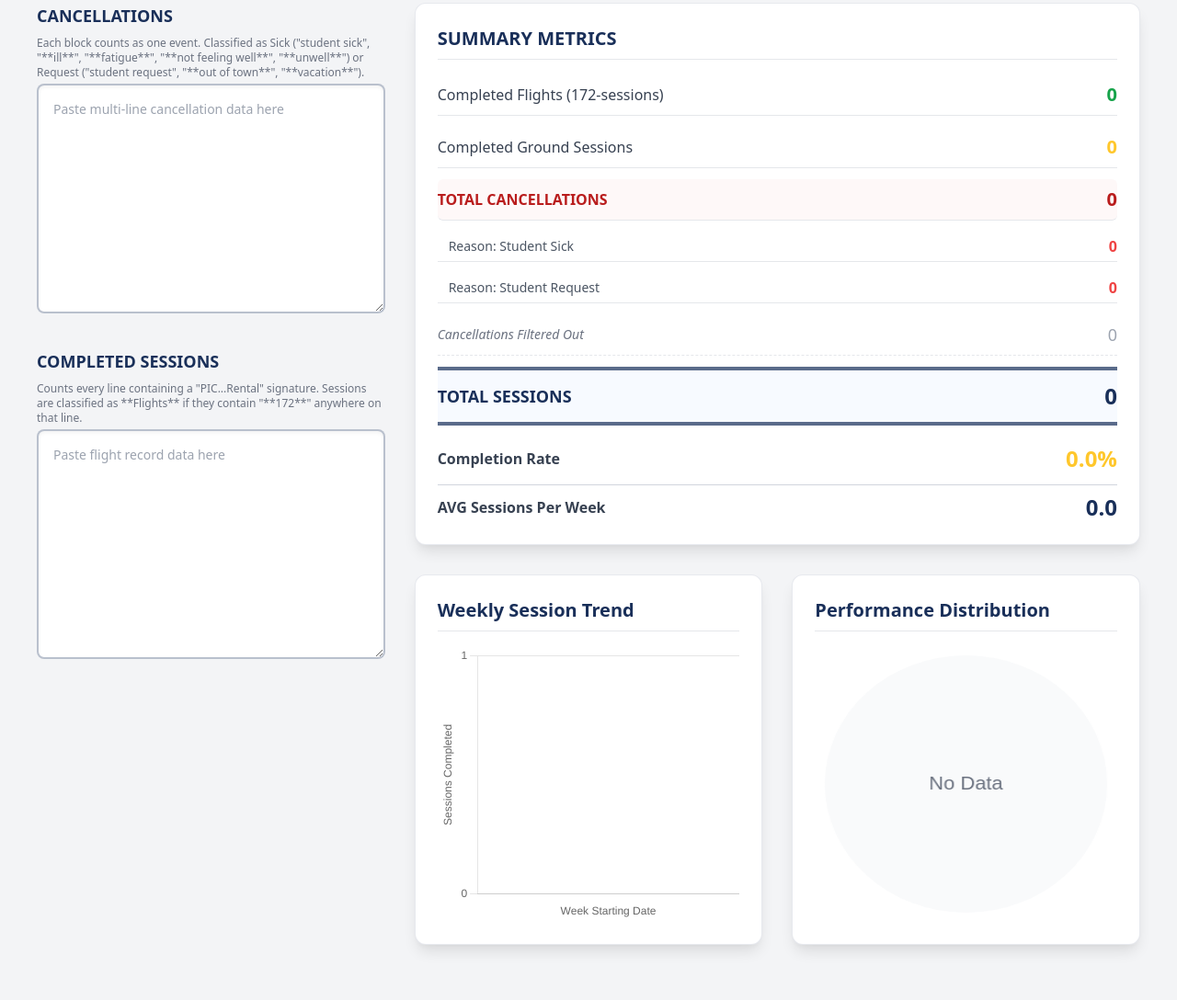
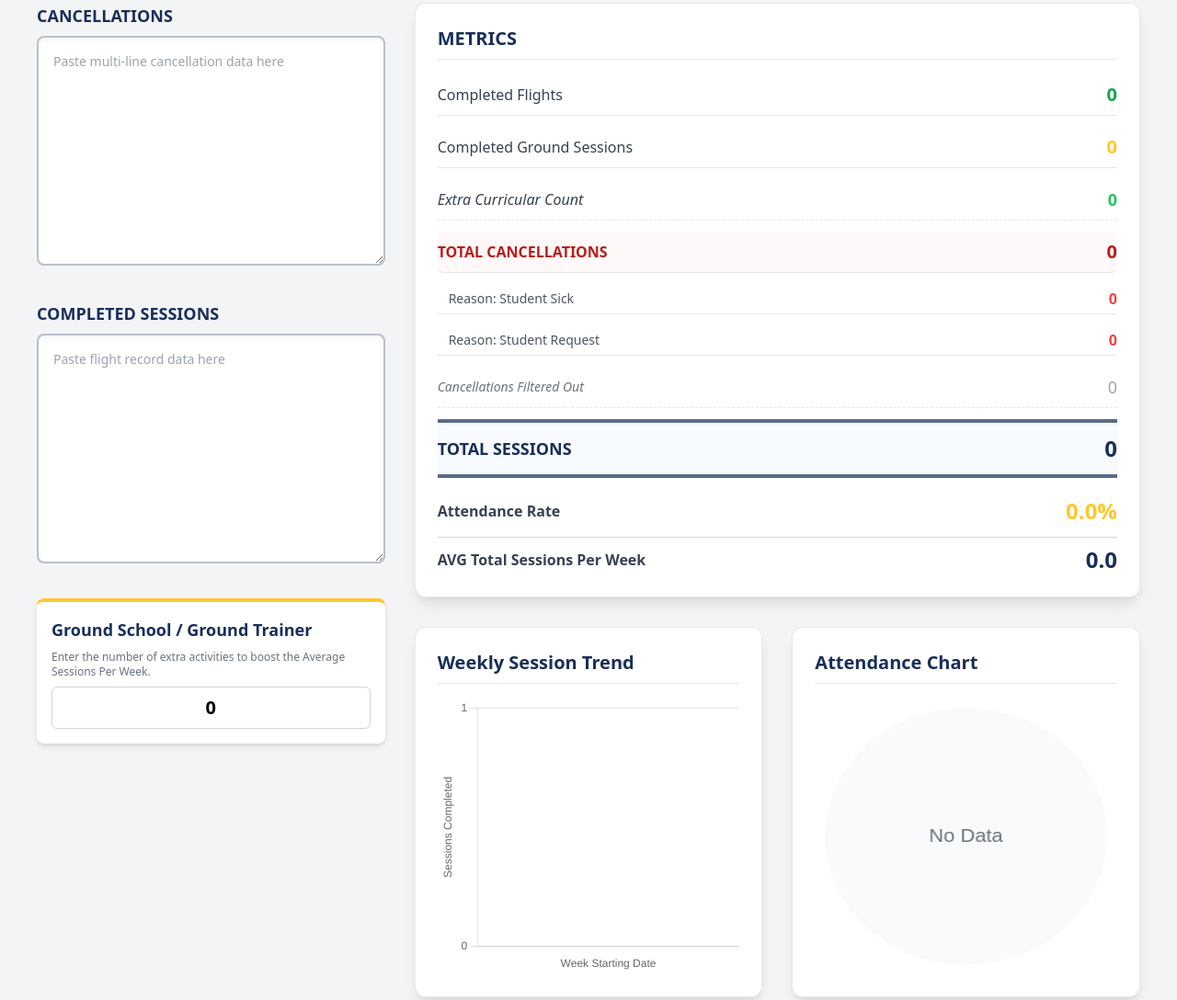
Before and after one commit to eddie474/AOA_Attendance_Calculator, a plain HTML site: page index.html in a window 1280 px wide. Shown: the part 169-1257 px from the top of the page at 92% size. Drawn offline with nearby package versions, Linux system fonts and the light colour scheme.

Commit message:
Update index.html

```diff
--- a/index.html
+++ b/index.html
@@ -37,6 +37,15 @@
             box-shadow: 0 10px 15px -3px rgba(0, 0, 0, 0.1), 0 4px 6px -4px rgba(0, 0, 0, 0.05);
             border: 1px solid rgba(25, 47, 89, 0.1); /* Light Primary Border */
         }
+        /* Style for the new number input */
+        #extraCurricularInput {
+            -moz-appearance: textfield; /* Firefox */
+        }
+        #extraCurricularInput::-webkit-outer-spin-button,
+        #extraCurricularInput::-webkit-inner-spin-button {
+            -webkit-appearance: none;
+            margin: 0;
+        }
     </style>
 </head>
 <body class="bg-gray-100 p-4 sm:p-10 font-sans">
@@ -45,7 +54,7 @@
         <h1 class="text-3xl sm:text-4xl font-extrabold text-primary mb-2">AOA Student Metrics</h1>
         <p class="text-gray-600 mb-2">The summary metrics and charts update instantly by counting events.</p>
         <!-- Dynamic Date/Time Display -->
-        <p id="currentDateTime" class="text-sm text-gray-500 mb-8 font-semibold italic">Last Updated: Loading...</p>
+        <p id="currentDateTime" class="text-sm text-gray-500 mb-8 font-semibold italic"> Loading...</p>
 
         <!-- Main Grid Layout: Changed Input to col-span-1 and Summary/Charts to col-span-2 -->
         <div class="grid grid-cols-1 md:grid-cols-2 lg:grid-cols-3 gap-8">
@@ -56,15 +65,22 @@
                 <!-- Cancellations Input (Block Separated & Filtered) -->
                 <div>
                     <label for="cancellationInput" class="block text-lg font-semibold text-primary mb-2">CANCELLATIONS</label>
-                    <p class="text-xs text-gray-500 mb-1">Each block counts as one event. Classified as Sick ("student sick", "**ill**", "**fatigue**", "**not feeling well**", "**unwell**") or Request ("student request", "**out of town**", "**vacation**").</p>
+                    <p class="text-xs text-gray-500 mb-1"></p>
                     <textarea id="cancellationInput" oninput="calculateMetrics()" placeholder="Paste multi-line cancellation data here" class="w-full p-4 border-2 border-primary/30 rounded-lg focus:ring-red-500 focus:border-red-500 text-sm shadow-inner"></textarea>
                 </div>
 
                 <!-- Completed Flights Input (Pattern Counted - Unfiltered) -->
                 <div>
                     <label for="completedInput" class="block text-lg font-semibold text-primary mb-2">COMPLETED SESSIONS</label>
-                    <p class="text-xs text-gray-500 mb-1">Counts every line containing a "PIC...Rental" signature. Sessions are classified as **Flights** if they contain "**172**" anywhere on that line.</p>
+                    <p class="text-xs text-gray-500 mb-1"></p>
                     <textarea id="completedInput" oninput="calculateMetrics()" placeholder="Paste flight record data here" class="w-full p-4 border-2 border-primary/30 rounded-lg focus:ring-green-500 focus:border-green-500 text-sm shadow-inner"></textarea>
+                </div>
+
+                <!-- NEW: Extra Curricular Input -->
+                <div class="bg-white p-4 rounded-lg shadow-md border-t-4 border-gold">
+                    <label for="extraCurricularInput" class="block text-lg font-semibold text-primary mb-2">Ground School / Ground Trainer</label>
+                    <p class="text-xs text-gray-500 mb-2">Enter the number of extra activities to boost the Average Sessions Per Week.</p>
+                    <input type="number" id="extraCurricularInput" oninput="calculateMetrics()" value="0" min="0" class="w-full p-2 border border-gray-300 rounded-md focus:ring-gold focus:border-gold text-center text-xl font-bold">
                 </div>
             </div>
 
@@ -73,13 +89,13 @@
 
                 <!-- Summary Metrics (Full width of the 2/3 column) -->
                 <div class="bg-white p-6 rounded-xl summary-card">
-                    <h2 class="text-xl font-bold text-primary mb-4 border-b pb-2">SUMMARY METRICS</h2>
+                    <h2 class="text-xl font-bold text-primary mb-4 border-b pb-2">METRICS</h2>
 
                     <div class="space-y-3">
 
                         <!-- Completed Flights (172-sessions) -->
                         <div class="flex justify-between items-center py-2 border-b">
-                            <span class="text-gray-700">Completed Flights (172-sessions)</span>
+                            <span class="text-gray-700">Completed Flights</span>
                             <span id="flightCount" class="font-bold text-green-600 text-xl">0</span>
                         </div>
 
@@ -89,19 +105,25 @@
                             <span id="groundCount" class="font-bold text-gold text-xl">0</span>
                         </div>
 
-                        <!-- NEW: Total Cancellations Header (now displays the sum of included reasons) -->
+                        <!-- Extra Curricular Count Display -->
+                        <div class="flex justify-between items-center py-2 border-b border-dashed">
+                            <span class="text-gray-700 font-medium italic">Extra Curricular Count</span>
+                            <span id="extraCurricularCountDisplay" class="font-bold text-green-500 text-lg">0</span>
+                        </div>
+
+                        <!-- Total Cancellations Header (now displays the sum of included reasons) -->
                         <div class="flex justify-between items-center py-2 border-b bg-red-50/50 rounded-md">
                             <span class="font-semibold text-red-700">TOTAL CANCELLATIONS</span>
                             <span id="cancellationCount" class="font-extrabold text-red-700 text-xl">0</span>
                         </div>
 
-                        <!-- NEW: Breakdown - Student Sick -->
+                        <!-- Breakdown - Student Sick -->
                         <div class="flex justify-between items-center py-1 border-b">
                             <span class="text-gray-600 ml-3 text-sm">Reason: Student Sick</span>
                             <span id="sickCount" class="font-bold text-red-500 text-base">0</span>
                         </div>
 
-                        <!-- NEW: Breakdown - Student Request -->
+                        <!-- Breakdown - Student Request -->
                         <div class="flex justify-between items-center py-1 border-b">
                             <span class="text-gray-600 ml-3 text-sm">Reason: Student Request</span>
                             <span id="requestCount" class="font-bold text-red-500 text-base">0</span>
@@ -113,21 +135,21 @@
                             <span id="cancellationFilteredOutCount" class="font-medium text-gray-400 text-lg">0</span>
                         </div>
 
-                        <!-- TOTAL SESSIONS (remains the grand total) -->
+                        <!-- TOTAL SESSIONS (reverted label for clarity) -->
                         <div class="flex justify-between items-center py-3 mt-2 border-y-4 border-primary/70 bg-blue-50/50">
                             <span class="font-extrabold text-primary text-lg">TOTAL SESSIONS</span>
                             <span id="totalCount" class="font-extrabold text-primary text-2xl">0</span>
                         </div>
 
-                        <!-- Completion Rate -->
+                        <!-- Completion Rate (Reverted to standard completion rate) -->
                         <div class="flex justify-between items-center pt-2">
-                            <span class="text-gray-700 font-semibold">Completion Rate</span>
+                            <span class="text-gray-700 font-semibold">Attendance Rate</span>
                             <span id="completionRate" class="font-extrabold text-gold text-2xl">0%</span>
                         </div>
 
-                        <!-- Average Flights Per Week -->
+                        <!-- Average Flights Per Week (NOW INCLUDES EXTRA CURRICULAR COUNT) -->
                         <div class="flex justify-between items-center pt-2 border-t border-primary/20 mt-4">
-                            <span class="text-gray-700 font-semibold">AVG Sessions Per Week</span>
+                            <span class="text-gray-700 font-semibold">AVG Total Sessions Per Week</span>
                             <span id="weeklyAverage" class="font-extrabold text-primary text-2xl">0.0</span>
                         </div>
 
@@ -145,7 +167,7 @@
 
                     <!-- Pie Chart (RIGHT) -->
                     <div class="bg-white p-6 rounded-xl summary-card">
-                        <h2 class="text-xl font-bold text-primary mb-4 border-b pb-2">Performance Distribution</h2>
+                        <h2 class="text-xl font-bold text-primary mb-4 border-b pb-2">Attendance Chart</h2>
                         <canvas id="pieChart" class="w-full" style="max-height: 300px;"></canvas>
                     </div>
 
@@ -166,12 +188,14 @@
         // DOM elements
         const completedInput = document.getElementById('completedInput');
         const cancellationInput = document.getElementById('cancellationInput');
+        const extraCurricularInput = document.getElementById('extraCurricularInput');
 
         // DOM elements for the split counts
         const flightCountEl = document.getElementById('flightCount');
         const groundCountEl = document.getElementById('groundCount');
+        const extraCurricularCountDisplayEl = document.getElementById('extraCurricularCountDisplay');
 
-        // NEW DOM elements for Cancellation Breakdown
+        // DOM elements for Cancellation Breakdown
         const sickCountEl = document.getElementById('sickCount');
         const requestCountEl = document.getElementById('requestCount');
 
@@ -298,13 +322,13 @@
         }
 
         /**
-         * Calculates the average weekly flights based on the date range in the input.
-         * @param {number} completedTotal
-         * @param {HTMLTextAreaElement} inputElement
+         * Calculates the average weekly sessions based on the total activity (completed + extra).
+         * @param {number} totalActivityCount The sum of completed sessions PLUS extra curricular.
+         * @param {HTMLTextAreaElement} inputElement The completed sessions input (for date range detection).
          * @returns {number} The calculated weekly average.
          */
-        function calculateWeeklyAverage(completedTotal, inputElement) {
-            if (completedTotal === 0) return 0.0;
+        function calculateWeeklyAverage(totalActivityCount, inputElement) {
+            if (totalActivityCount === 0) return 0.0;
 
             const value = inputElement.value;
             // Regex to capture common date formats (e.g., MM/DD/YYYY, YYYY-MM-DD, M-D-YY)
@@ -312,7 +336,7 @@
             const dateMatches = value.match(dateRegex);
 
             if (!dateMatches || dateMatches.length === 0) {
-                return completedTotal; // Fallback: Assume 1 week if dates aren't found
+                return totalActivityCount; // Fallback: Assume 1 week if dates aren't found
             }
 
             // Convert date strings to Date objects, filtering out invalid dates
@@ -321,7 +345,7 @@
                 .filter(date => !isNaN(date.getTime()));
 
             if (validDates.length === 0) {
-                 return completedTotal; // Fallback: Assume 1 week if dates were unparseable
+                 return totalActivityCount; // Fallback: Assume 1 week if dates were unparseable
             }
 
             const minDate = new Date(Math.min(...validDates));
@@ -338,7 +362,7 @@
             }
 
             // Calculate the average
-            return completedTotal / numberOfWeeks;
+            return totalActivityCount / numberOfWeeks;
         }
 
         /**
@@ -471,50 +495,57 @@
          * The main function to calculate and update all metrics and the chart.
          */
         function calculateMetrics() {
-            // Get flight and ground counts
+            // Get core counts
             const sessionCounts = countCompletedTypes(completedInput);
             const completedFlights = sessionCounts.flightCount;
             const completedGrounds = sessionCounts.groundCount;
             const completedTotal = completedFlights + completedGrounds;
 
-            // NEW: Get cancellation breakdown
             const cancellationResults = countFilteredBlockEvents(cancellationInput);
             const sickIncluded = cancellationResults.sickCount;
             const requestIncluded = cancellationResults.requestCount;
             const cancelledExcluded = cancellationResults.excludedCount;
 
-            // Calculate total included cancellations
             const cancelledIncluded = sickIncluded + requestIncluded;
 
-            const total = completedTotal + cancelledIncluded; // Total sessions (completed + cancelled)
+            // Get Extra Curricular Count
+            const extraCurricularCount = parseInt(extraCurricularInput.value) || 0;
+
+            // Total Scheduled Sessions (Denominator for rate calculation)
+            const totalScheduled = completedTotal + cancelledIncluded;
+
+            // Total Activity Count (Completed + Extra Curricular) for AVG Sessions
+            const totalActivityCount = completedTotal + extraCurricularCount;
 
             // Calculate Metrics
-            const weeklyAverage = calculateWeeklyAverage(completedTotal, completedInput);
+            // UPDATED: AVG Sessions Per Week now uses the totalActivityCount
+            const weeklyAverage = calculateWeeklyAverage(totalActivityCount, completedInput);
+
             const weeklyTrendData = groupDataByWeek(completedTotal, completedInput);
 
             // Update Summary Table
             flightCountEl.textContent = completedFlights;
             groundCountEl.textContent = completedGrounds;
+            extraCurricularCountDisplayEl.textContent = extraCurricularCount;
 
-            // Update new breakdown metrics
             sickCountEl.textContent = sickIncluded;
             requestCountEl.textContent = requestIncluded;
 
-            cancellationCountEl.textContent = cancelledIncluded; // Update the total cancellation header
+            cancellationCountEl.textContent = cancelledIncluded;
             cancellationFilteredOutCountEl.textContent = cancelledExcluded;
-            totalCountEl.textContent = total;
-            weeklyAverageEl.textContent = weeklyAverage.toFixed(1); // Update new metric
+            totalCountEl.textContent = totalScheduled;
+            weeklyAverageEl.textContent = weeklyAverage.toFixed(1);
 
-            // Update Completion Rate
+            // UPDATED: Completion Rate (now using base completedTotal / totalScheduled)
             let rate = 0;
-            if (total > 0) {
-                rate = (completedTotal / total) * 100;
+            if (totalScheduled > 0) {
+                rate = (completedTotal / totalScheduled) * 100;
             }
             completionRateEl.textContent = `${rate.toFixed(1)}%`;
 
             // Draw Charts
             drawPieChart(completedTotal, cancelledIncluded);
-            drawLineChart(weeklyTrendData); // Draw the new line chart
+            drawLineChart(weeklyTrendData);
         }
 
         /**
```
